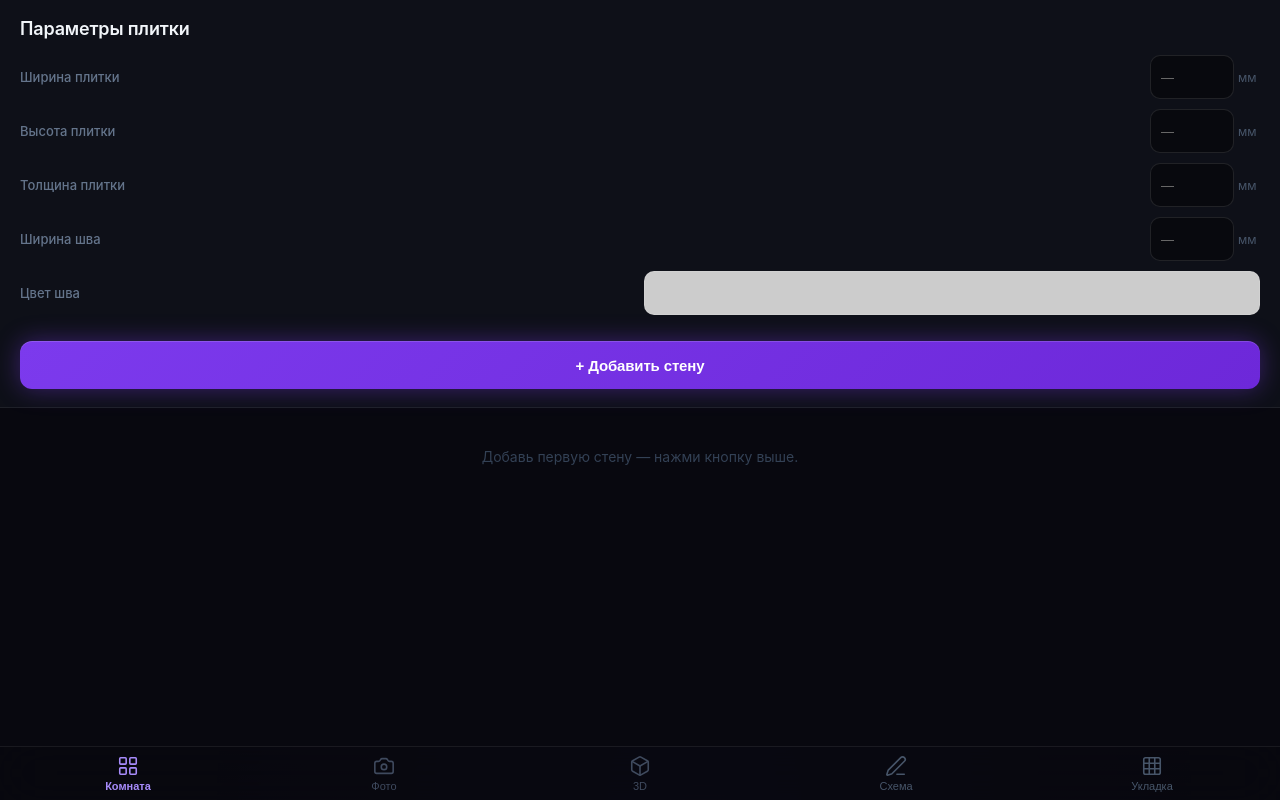
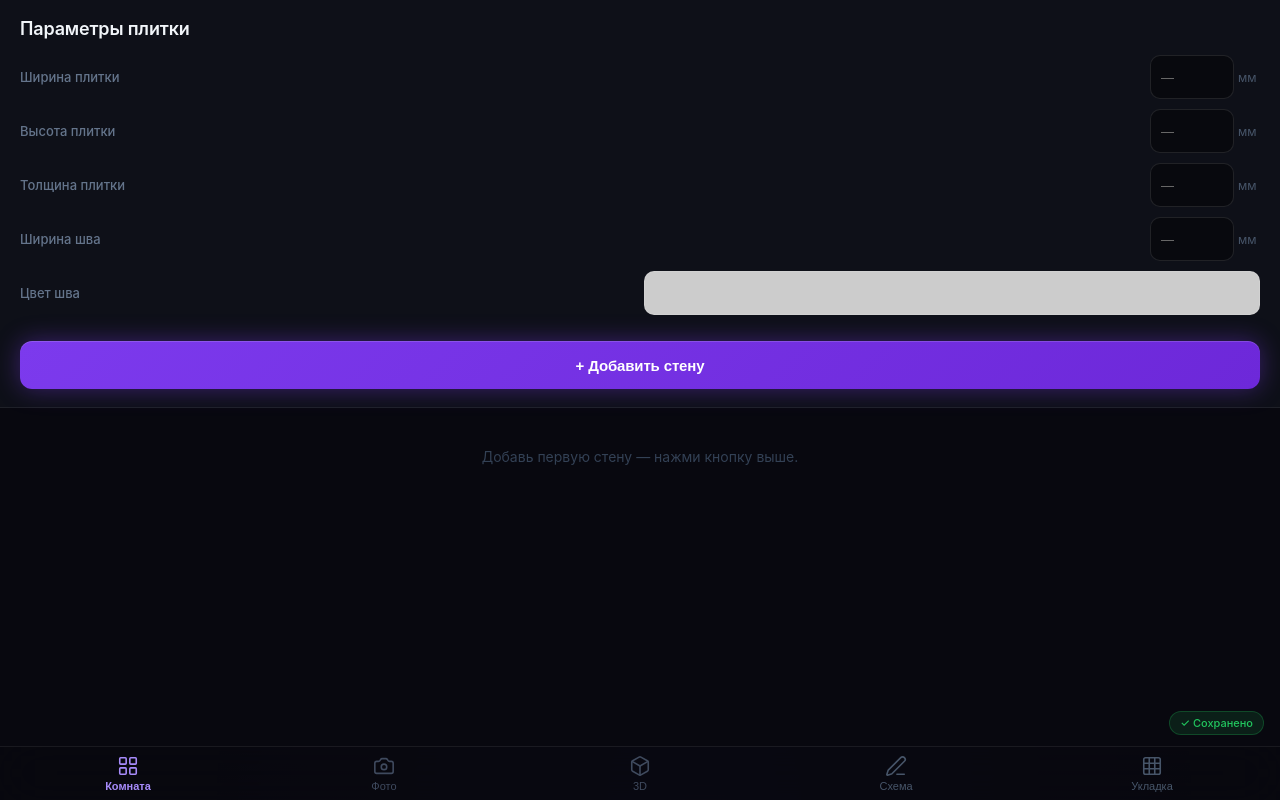
Before and after one commit to vityaayaa/drape, a React (Vite) app: page / in a window 1280 px wide. Both pictures are taken after a click on the button "Комната". Built offline with nearby package versions, Linux system fonts and the light colour scheme.

Commit message:
feat: SavedToast — autosave indicator pill above navbar

```diff
--- a/src/App.jsx
+++ b/src/App.jsx
@@ -5,6 +5,7 @@ import PixelizerTab from './components/pixelizer/PixelizerTab.jsx'
 import ViewerTab from './components/viewer/ViewerTab.jsx'
 import ExportTab from './components/export/ExportTab.jsx'
 import LayoutTab from './components/layout/LayoutTab.jsx'
+import SavedToast from './components/shared/SavedToast.jsx'
 
 const TABS = [
   { id: 'room',      label: 'Комната', icon: LayoutGrid },
@@ -37,6 +38,7 @@ export default function App() {
         </div>
       </div>
 
+      <SavedToast />
       <nav className="bottom-nav">
         {TABS.map((tab) => (
           <button
--- /dev/null
+++ b/src/components/shared/SavedToast.jsx
@@ -0,0 +1,69 @@
+// src/components/shared/SavedToast.jsx
+import { useEffect, useRef, useState } from 'react'
+import { useProjectStore } from '../../store/projectStore.js'
+
+export default function SavedToast() {
+  const activeTab = useProjectStore((s) => s.activeTab)
+  const [visible, setVisible] = useState(false)
+  const [fading, setFading] = useState(false)
+  const hideTimer = useRef(null)
+  const debounceTimer = useRef(null)
+
+  const showOnTabs = ['room', 'pixelizer', 'viewer']
+
+  useEffect(() => {
+    const unsub = useProjectStore.subscribe((state, prev) => {
+      if (state.activeTab !== prev.activeTab) return
+      if (!showOnTabs.includes(state.activeTab)) return
+
+      clearTimeout(debounceTimer.current)
+      debounceTimer.current = setTimeout(() => {
+        setFading(false)
+        setVisible(true)
+        clearTimeout(hideTimer.current)
+        hideTimer.current = setTimeout(() => {
+          setFading(true)
+          setTimeout(() => setVisible(false), 210)
+        }, 2000)
+      }, 1500)
+    })
+    return () => {
+      unsub()
+      clearTimeout(debounceTimer.current)
+      clearTimeout(hideTimer.current)
+    }
+  }, [])
+
+  if (!visible || !showOnTabs.includes(activeTab)) return null
+
+  return (
+    <div
+      className={fading ? undefined : 'anim-saved-in'}
+      style={{
+        ...s.pill,
+        opacity: fading ? 0 : 1,
+        transition: fading ? 'opacity 200ms ease-in' : undefined,
+      }}
+    >
+      ✓ Сохранено
+    </div>
+  )
+}
+
+const s = {
+  pill: {
+    position: 'fixed',
+    bottom: 'calc(57px + env(safe-area-inset-bottom, 0px) + 8px)',
+    right: 16,
+    background: 'rgba(34, 197, 94, 0.12)',
+    border: '1px solid rgba(34, 197, 94, 0.25)',
+    color: '#22c55e',
+    fontSize: 11,
+    fontWeight: 500,
+    padding: '4px 10px',
+    borderRadius: 20,
+    zIndex: 500,
+    pointerEvents: 'none',
+    whiteSpace: 'nowrap',
+  },
+}
```
